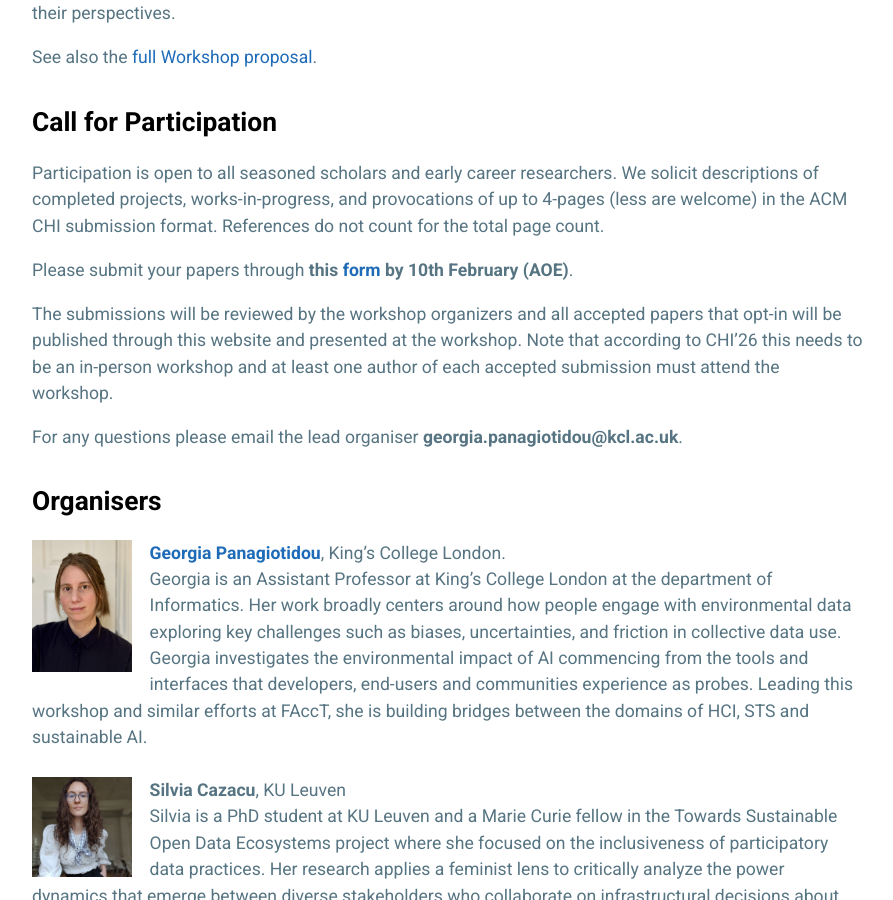
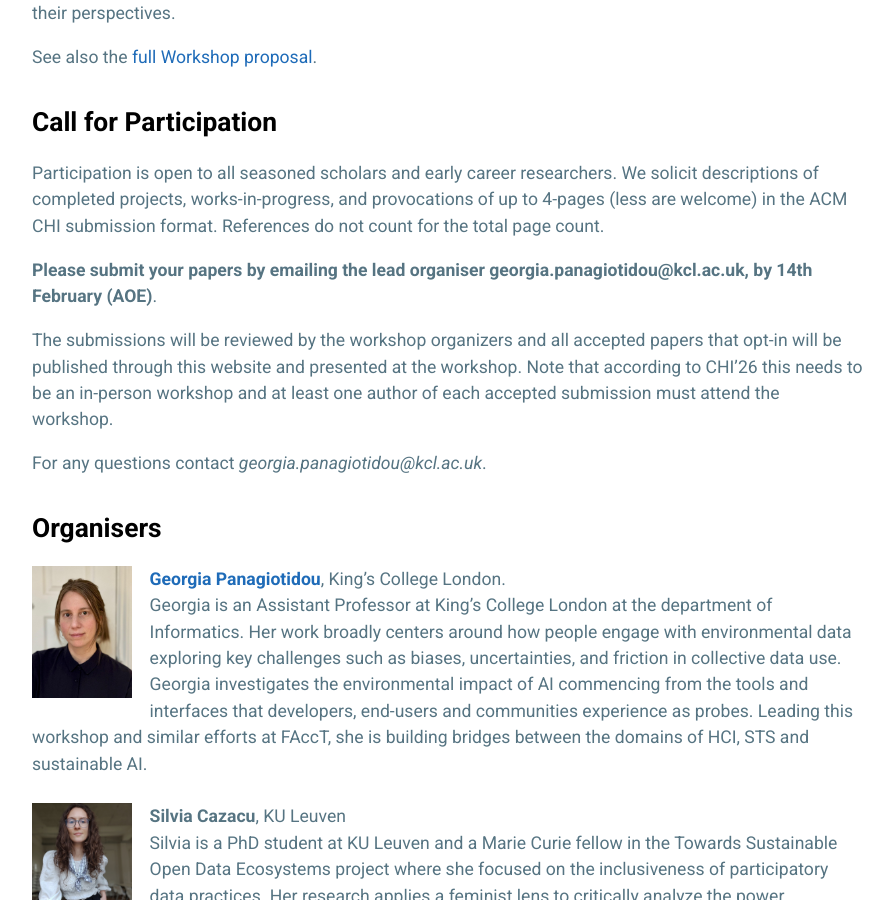
Before and after one commit to HCI-TERRA/hci-terra.github.io, a Jekyll site: the page built from index.md, in a window 1280 px wide and 900 px high, scrolled down 1301 px. Shown: the whole window, without its empty margins (192-1085 px from the left). Built offline with Jekyll 4.4.1, drawn with Linux system fonts in a browser that asks for light colours.

Commit message:
updated form

```diff
--- a/index.md
+++ b/index.md
@@ -29,11 +29,12 @@ See also the [full Workshop proposal](assets/css/CHI26_Workshop_HCI-TERRA.pdf){:
 ## Call for Participation
 Participation is open to all seasoned scholars and early career researchers. We solicit descriptions of completed projects, works-in-progress, and provocations of up to 4-pages (less are welcome) in the ACM CHI submission format. References do not count for the total page count.
 
-Please submit your papers through **this [form](https://forms.cloud.microsoft/e/hWTJs1FfYz){:target="_blank"} by 10th February (AOE)**.
+<!-- Please submit your papers through **this [form](https://forms.cloud.microsoft/e/hWTJs1FfYz){:target="_blank"} by 10th February (AOE)**. -->
+**Please submit your papers by emailing the lead organiser georgia.panagiotidou@kcl.ac.uk, by 14th February (AOE)**.
 
 The submissions will be reviewed by the workshop organizers and all accepted papers that opt-in will be published through this website and presented at the workshop. Note that according to CHI'26 this needs to be an in-person workshop and at least one author of each accepted submission must attend the workshop.
 
-For any questions please email the lead organiser __georgia.panagiotidou@kcl.ac.uk__.
+For any questions contact *georgia.panagiotidou@kcl.ac.uk*.
 
 
 <!-- ## Format -->
```
